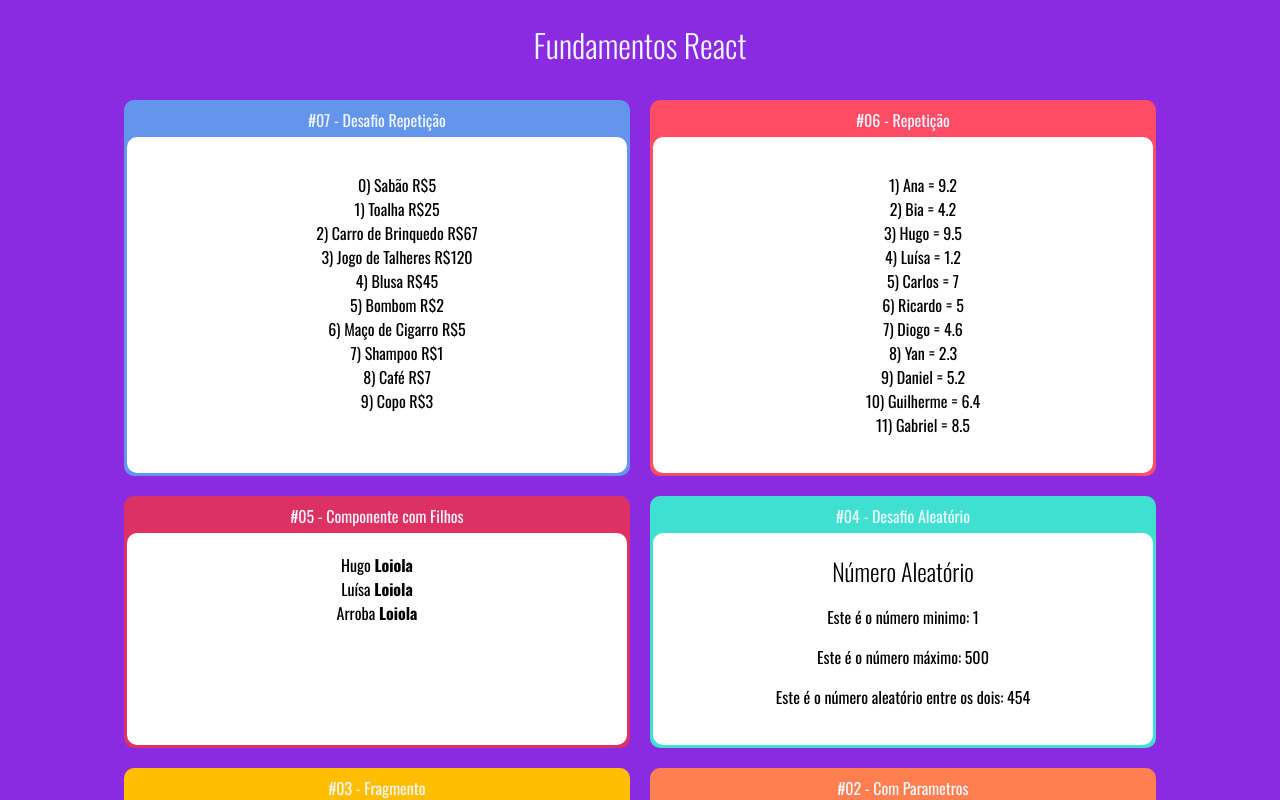
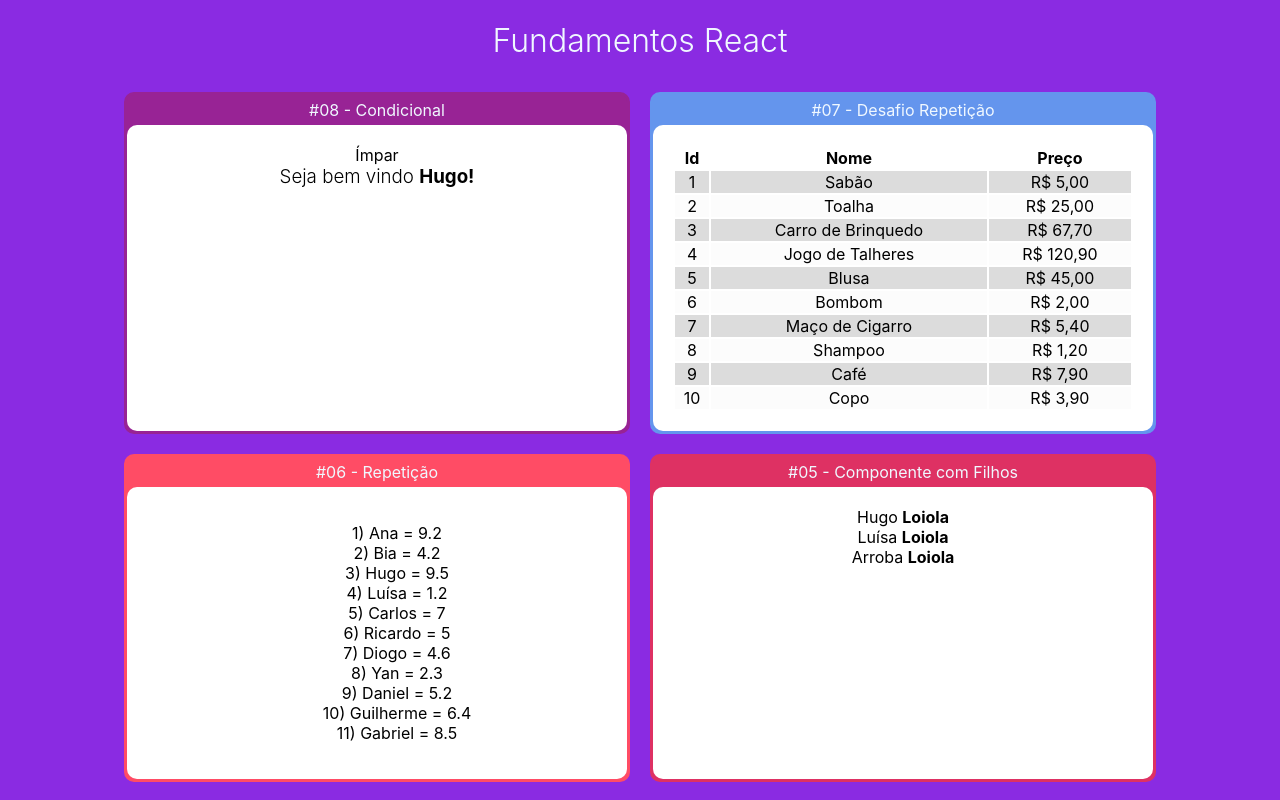
Before and after one commit to hugo-loiola/ReactJS, a React (Create React App) app: page / in a window 1280 px wide. Shown: the top 800 px of the page. Built offline with nearby package versions, Linux system fonts and the light colour scheme.

Commit message:
Condicional

```diff
--- a/src/App.jsx
+++ b/src/App.jsx
@@ -1,5 +1,6 @@
 import React from "react";
 import "./App.css";
+
 import Primeiro from "./components/basicos/Primeiro";
 import Componente from "./components/basicos/Componente";
 import Fragmento from "./components/basicos/Fragmento";
@@ -9,6 +10,8 @@ import Familia from "./components/basicos/Familia";
 import FamiliaMembro from "./components/basicos/FamiliaMembro";
 import ListaAlunos from "./components/repetição/ListaAlunos";
 import TabelaProdutos from "./components/repetição/TabelaProdutos";
+import ParOuImpar from "./components/condicional/ParouImpar";
+import UsuarioInfo from "./components/condicional/UsuarioInfo";
 
 
 const App = () => {
@@ -18,19 +21,24 @@ const App = () => {
 
 			<div className="Cards">
 
+				<Card titulo={"#08 - Condicional"} color="#982395" >
+					<ParOuImpar numero={1} ></ParOuImpar>
+					<UsuarioInfo usuario={{ nome: "Hugo" }}></UsuarioInfo>
+				</Card>
+
 				<Card titulo="#07 - Desafio Repetição" color="#6495ED">
-					<TabelaProdutos/>
+					<TabelaProdutos />
 				</Card>
 
 				<Card titulo="#06 - Repetição" color="#ff4c65">
-					<ListaAlunos/>
+					<ListaAlunos />
 				</Card>
 
 				<Card titulo="#05 - Componente com Filhos" color='#DE3163' >
 					<Familia sobrenome="Loiola">
-						<FamiliaMembro nome="Hugo"/>
-						<FamiliaMembro nome="Luísa"/>
-						<FamiliaMembro nome="Arroba"/>
+						<FamiliaMembro nome="Hugo" />
+						<FamiliaMembro nome="Luísa" />
+						<FamiliaMembro nome="Arroba" />
 					</Familia>
 				</Card>
 
--- /dev/null
+++ b/src/components/condicional/ParouImpar.jsx
@@ -0,0 +1,16 @@
+/* eslint-disable react/prop-types */
+import React from "react";
+
+const ParOuImpar = (props) => {
+	const isPar = props.numero % 2 === 0;
+	return (
+		<div>
+			{isPar
+				? <span>Par</span>
+				: <span>Ímpar</span>
+			}
+		</div>
+	);
+};
+
+export default ParOuImpar;
--- /dev/null
+++ b/src/components/condicional/UsuarioInfo.jsx
@@ -0,0 +1,19 @@
+/* eslint-disable react/prop-types */
+import React from "react";
+import If from "../condicional/if";
+
+const UsuarioInfo = (props) => {
+	const usuario = props.usuario || {};
+	return (
+		<div>
+			<If test={usuario && usuario.nome}>
+				<h3>Seja bem vindo <strong>{usuario.nome}!</strong></h3>
+			</If>
+			<If test={!usuario || !usuario.nome}>
+				<h3>Seja bem vindo <strong>Anonimo!</strong></h3>
+			</If>
+		</div>
+	);
+};
+
+export default UsuarioInfo;
--- /dev/null
+++ b/src/components/condicional/if.js
@@ -0,0 +1,7 @@
+export default props => {
+	if (props.test) {
+		return props.children;
+	} else {
+		return false;
+	}
+};
--- /dev/null
+++ b/src/components/repetição/TabelaProdutos.css
@@ -0,0 +1,24 @@
+.Tabela {
+  color: black;
+  justify-content: center;
+  align-items: center;
+  overflow-x: auto;
+}
+
+.Tabela .Par{
+  background-color: #dcdcdc;
+}
+
+.Tabela .Impar{
+  background-color: #fcfcfc;
+}
+
+table, th ,td{
+  text-align: center;
+}
+
+tr:hover {color: #6495ED;}
+
+table{
+  width: 100%;
+}
--- a/src/components/repetição/TabelaProdutos.jsx
+++ b/src/components/repetição/TabelaProdutos.jsx
@@ -1,20 +1,33 @@
 import React from "react";
 import produtos from "../../data/produtos";
+import "./TabelaProdutos.css";
 
 const TabelaProdutos = () => {
 
-	const prod = produtos.map((produto) => {
-		return(
-			<li key={produto.id}>
-				{produto.id}) {produto.nome} R${Math.floor(produto.preco)}
-			</li>);
+	const prod = produtos.map((produto, i) => {
+		return (
+			<tr key={produto.id} className={i % 2 === 0 ? "Par" : "Impar"}>
+				<td>{(produto.id) + 1}</td>
+				<td>{(produto.nome)}</td>
+				<td>R$ {produto.preco.toFixed(2).replace(".", ",")}</td>
+			</tr>
+		);
 	});
 
 	return (
-		<div>
-			<ul style={{listStyle: "none"}}>
-				{prod}
-			</ul>
+		<div className="Tabela">
+			<table >
+				<thead>
+					<tr>
+						<th>Id</th>
+						<th>Nome</th>
+						<th>Preço</th>
+					</tr>
+				</thead>
+				<tbody>
+					{prod}
+				</tbody>
+			</table>
 		</div>
 	);
 };
--- a/src/index.css
+++ b/src/index.css
@@ -1,7 +1,7 @@
 body {
   background-color: blueviolet;
   color: aliceblue;
-  font-family: Oswald;
+  font-family: -apple-system, BlinkMacSystemFont, 'Segoe UI', Roboto, Oxygen, Ubuntu, Cantarell, 'Open Sans', 'Helvetica Neue', sans-serif;
   text-align: center;
 }
 
```
Also changed, not shown: .eslintrc.json, src/assets/Aleatório.png (deleted), src/assets/code.png (deleted).
